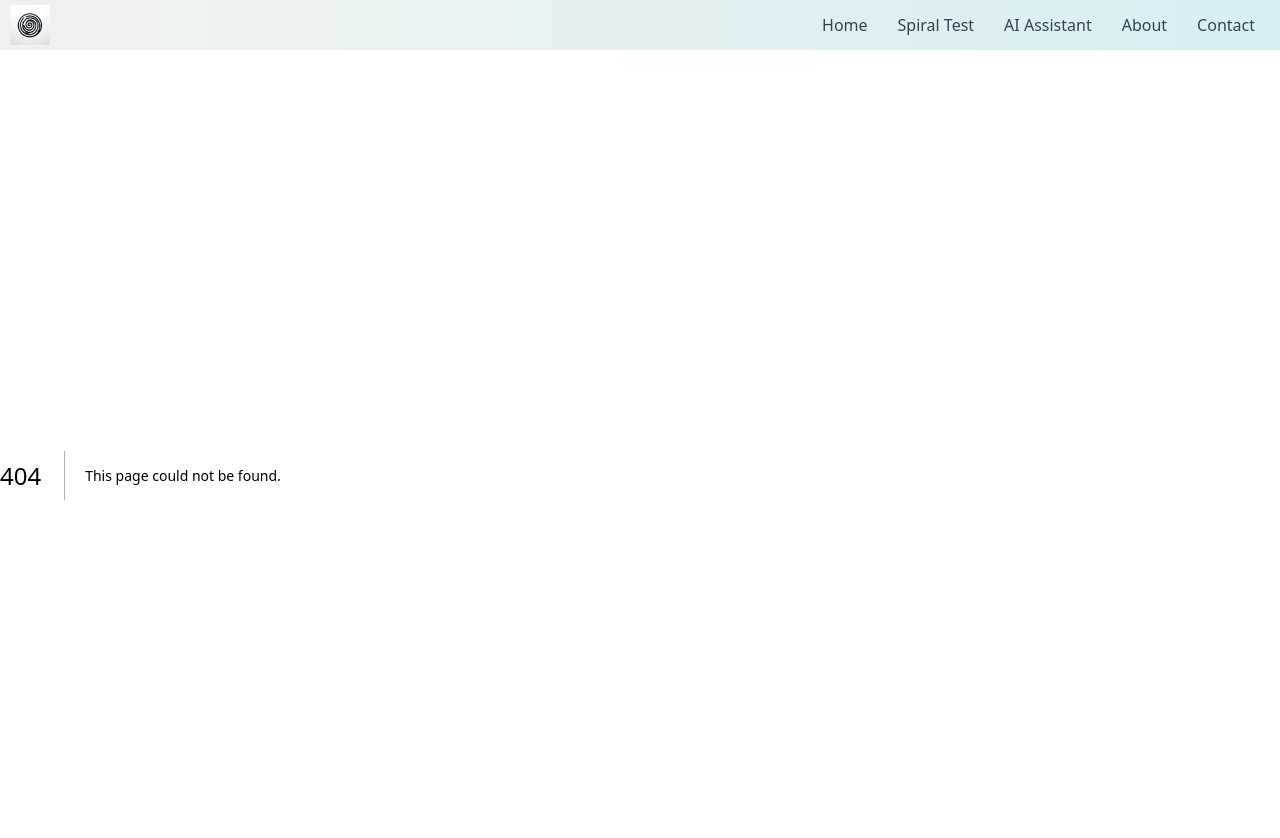
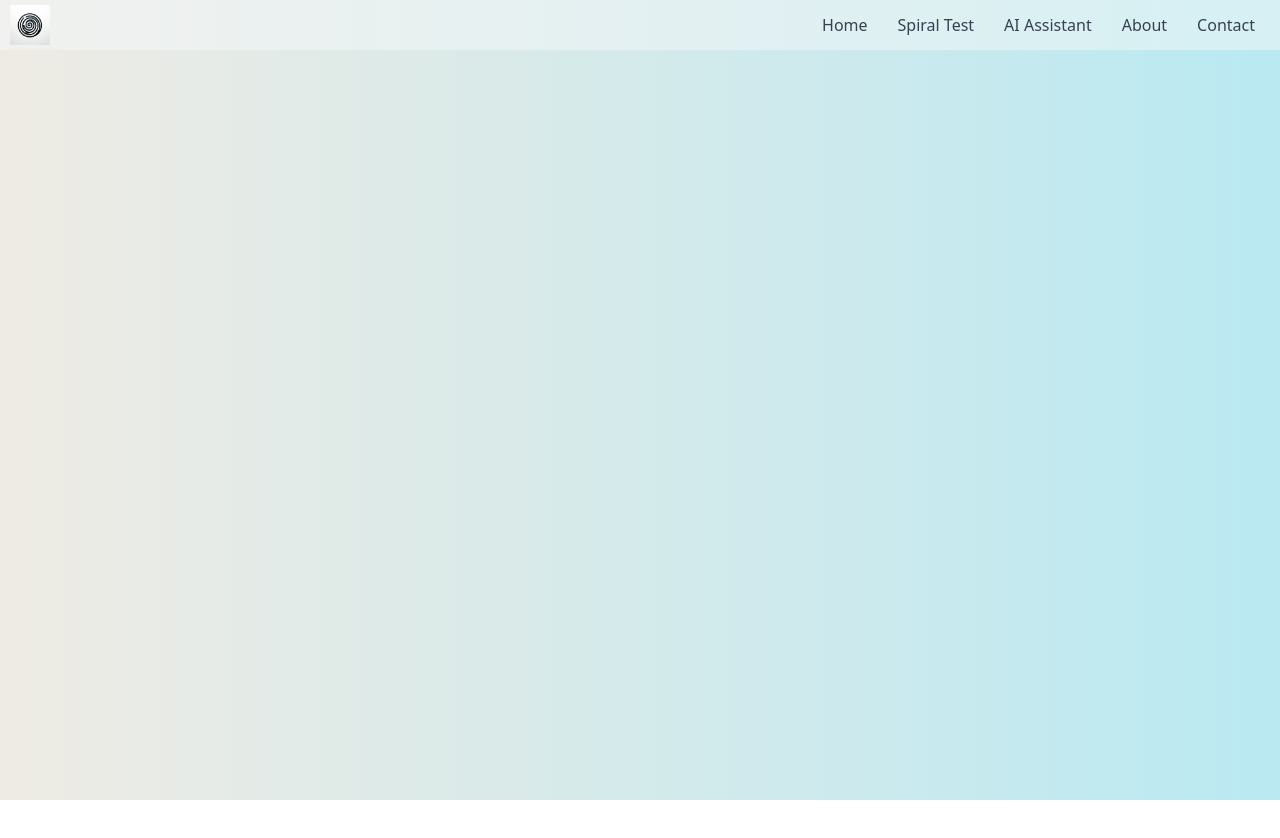
Before and after one commit to srwa-rsp/spiral-dynamics, a Next.js app: page /components/button/Button in a window 1280 px wide. Before the commit this address had no page. Shown: the top 838 px of the page. After the commit the page ends 800 px from the top, so only its background shows below. Built offline with nearby package versions, Linux system fonts and the light colour scheme.

Commit message:
feat:add-button-component

```diff
--- /dev/null
+++ b/src/pages/components/button/Button.tsx
@@ -0,0 +1,61 @@
+"use client";
+import React from "react";
+
+import clsx from "clsx";
+import { useRouter } from "next/router";
+import Spinner from "../spinner/Spinner";
+
+const classes: any = {
+  base: "focus:outline-none transition ease-in-out duration-300 py-4 px-1 text-[1.5rem] font-bold flex justify-center items-center relative focus:ring-2 focus:ring-opacity-50  cursor-pointer",
+  disabled: "!opacity-50 !cursor-not-allowed",
+  colors: {
+    primary: "bg-secondary hover:bg-blue-dark focus:ring-blue-light text-white",
+    secondary:
+      "bg-white hover:bg-gray-dark focus:ring-secondary text-enable border border-1 border-secondary ",
+    danger: "bg-red-middle hover:bg-red-dark focus:ring-red-light",
+    success: "bg-green-middle hover:bg-green-dark focus:ring-green-light",
+  },
+};
+
+const Button = React.forwardRef(
+  (
+    {
+      children,
+      type,
+      className,
+      color,
+      disabled,
+      loading,
+      href,
+      onClick,
+      ...rest
+    }: any,
+    ref
+  ) => {
+    const router = useRouter();
+    return (
+      <button
+        disabled={disabled}
+        type={type}
+        className={clsx(
+          classes.base,
+          classes.colors[color],
+          disabled && classes.disabled,
+          className
+        )}
+        {...rest}
+        onClick={() => (onClick ? onClick() : href ? router.push(href) : {})}
+      >
+        {!loading ? (
+          children
+        ) : (
+          <>
+            {children} <Spinner />
+          </>
+        )}
+      </button>
+    );
+  }
+);
+Button.displayName = "Button";
+export default Button;
```
